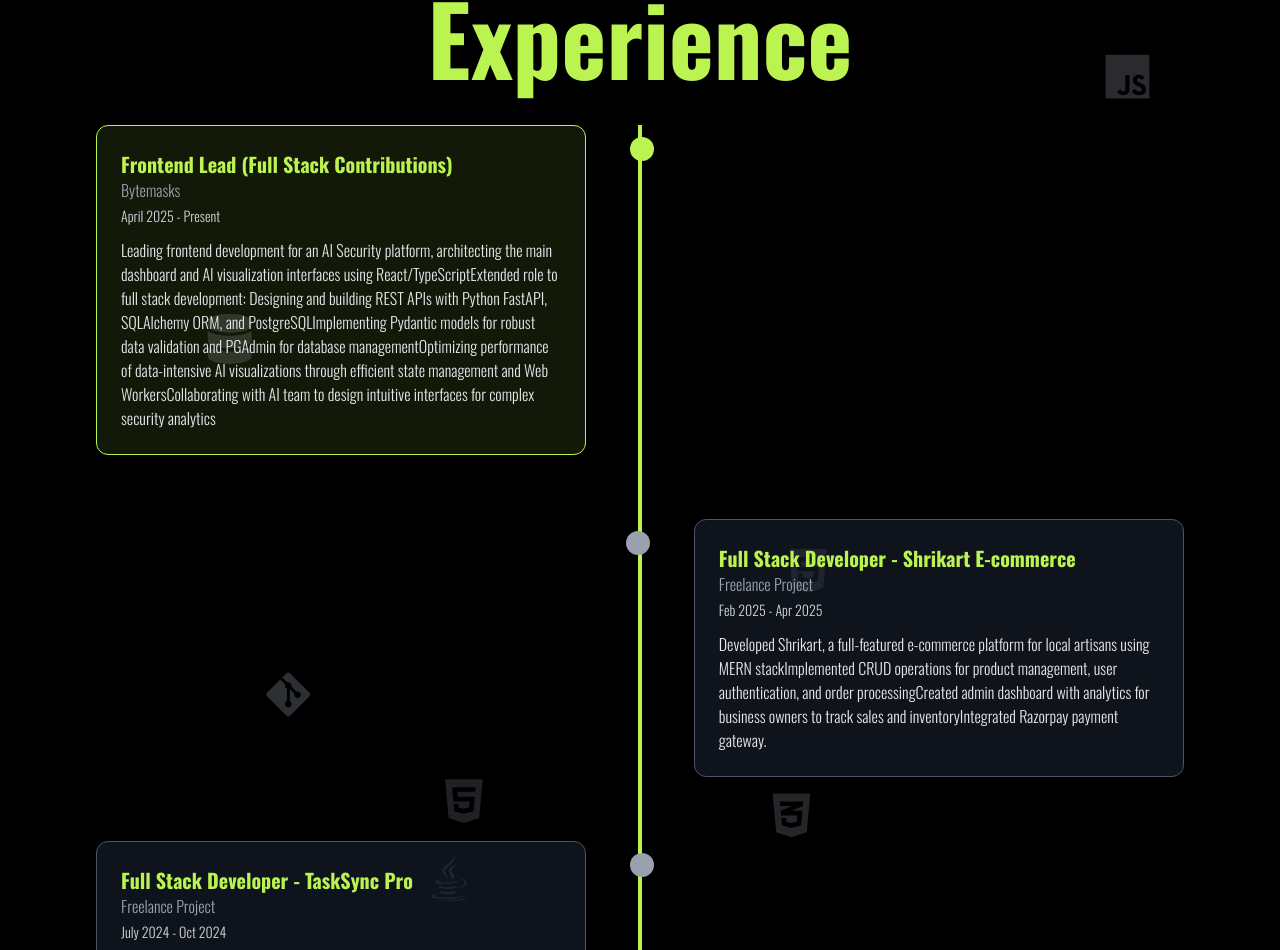
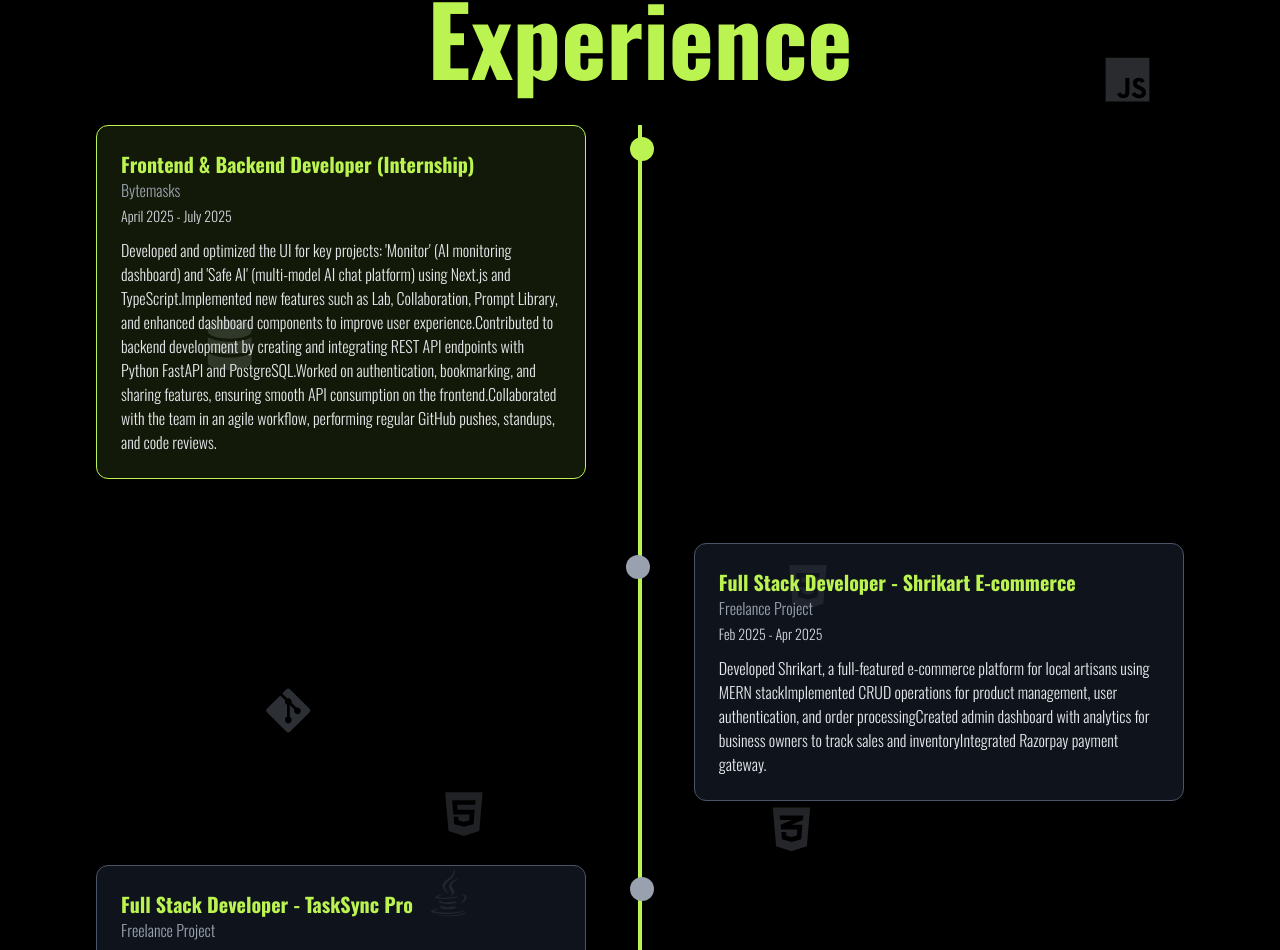
Before and after one commit to Parthsingh14/Portfolio, a React (Vite) app: page / in a window 1280 px wide. Shown: the part 4026-4976 px from the top of the page. Built offline with nearby package versions, Linux system fonts and the light colour scheme.

Commit message:
updated experience and resume

```diff
--- a/src/components/Experience.jsx
+++ b/src/components/Experience.jsx
@@ -3,17 +3,17 @@ import { motion } from "framer-motion";
 import FloatingIcons from "./FloatingIcons";
 
 const experienceData = [
-  {
+ {
   id: 1,
-  role: "Frontend Lead (Full Stack Contributions)",
+  role: "Frontend & Backend Developer (Internship)",
   company: "Bytemasks",
-  period: "April 2025 - Present",
+  period: "April 2025 - July 2025",
   description: [
-    "Leading frontend development for an AI Security platform, architecting the main dashboard and AI visualization interfaces using React/TypeScript",
-    "Extended role to full stack development: Designing and building REST APIs with Python FastAPI, SQLAlchemy ORM, and PostgreSQL",
-    "Implementing Pydantic models for robust data validation and PGAdmin for database management",
-    "Optimizing performance of data-intensive AI visualizations through efficient state management and Web Workers",
-    "Collaborating with AI team to design intuitive interfaces for complex security analytics"
+    "Developed and optimized the UI for key projects: 'Monitor' (AI monitoring dashboard) and 'Safe AI' (multi-model AI chat platform) using Next.js and TypeScript.",
+    "Implemented new features such as Lab, Collaboration, Prompt Library, and enhanced dashboard components to improve user experience.",
+    "Contributed to backend development by creating and integrating REST API endpoints with Python FastAPI and PostgreSQL.",
+    "Worked on authentication, bookmarking, and sharing features, ensuring smooth API consumption on the frontend.",
+    "Collaborated with the team in an agile workflow, performing regular GitHub pushes, standups, and code reviews."
   ],
   type: "internship",
 },
```
Also changed, not shown: 1 other file (tests, documents, lock files or other folders).
